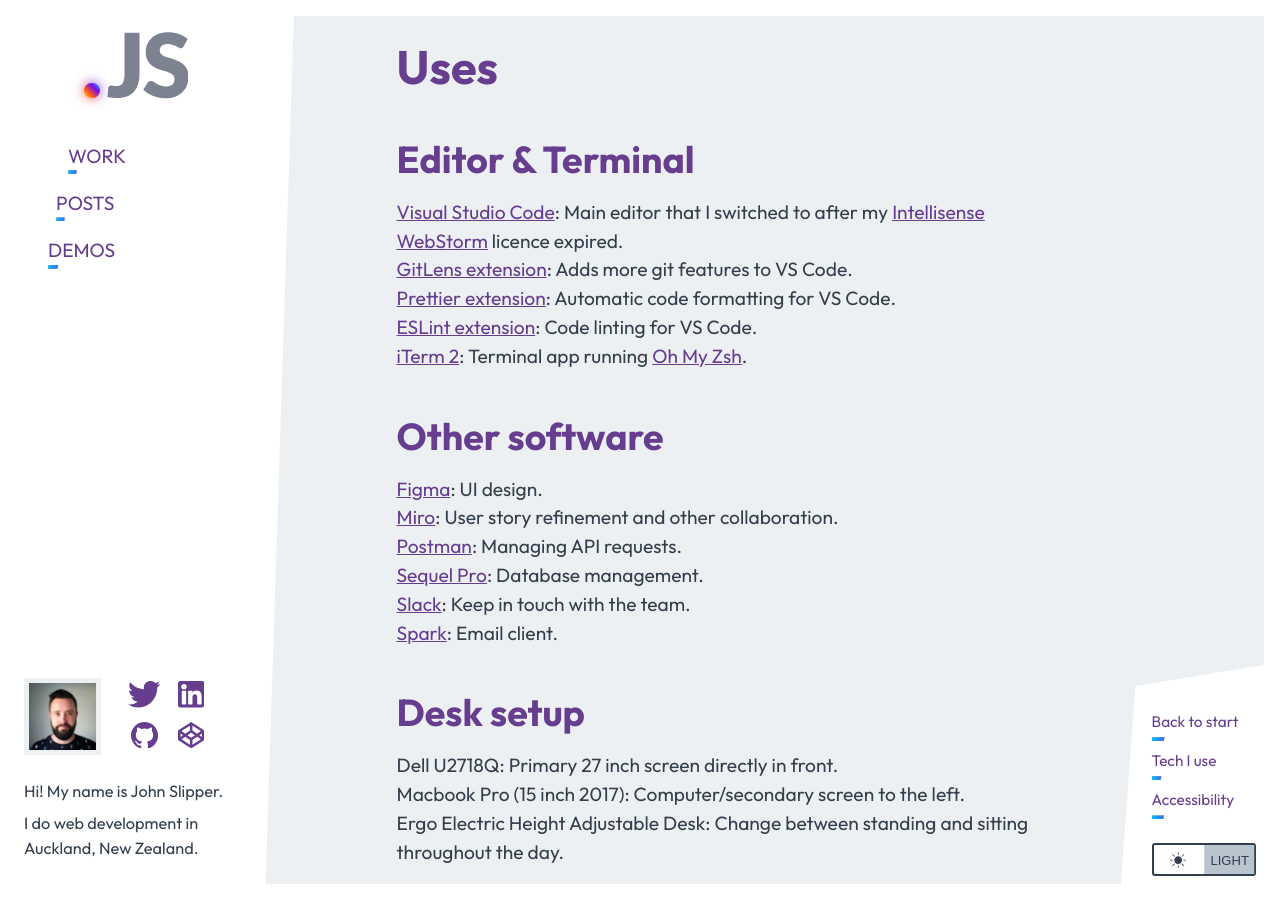
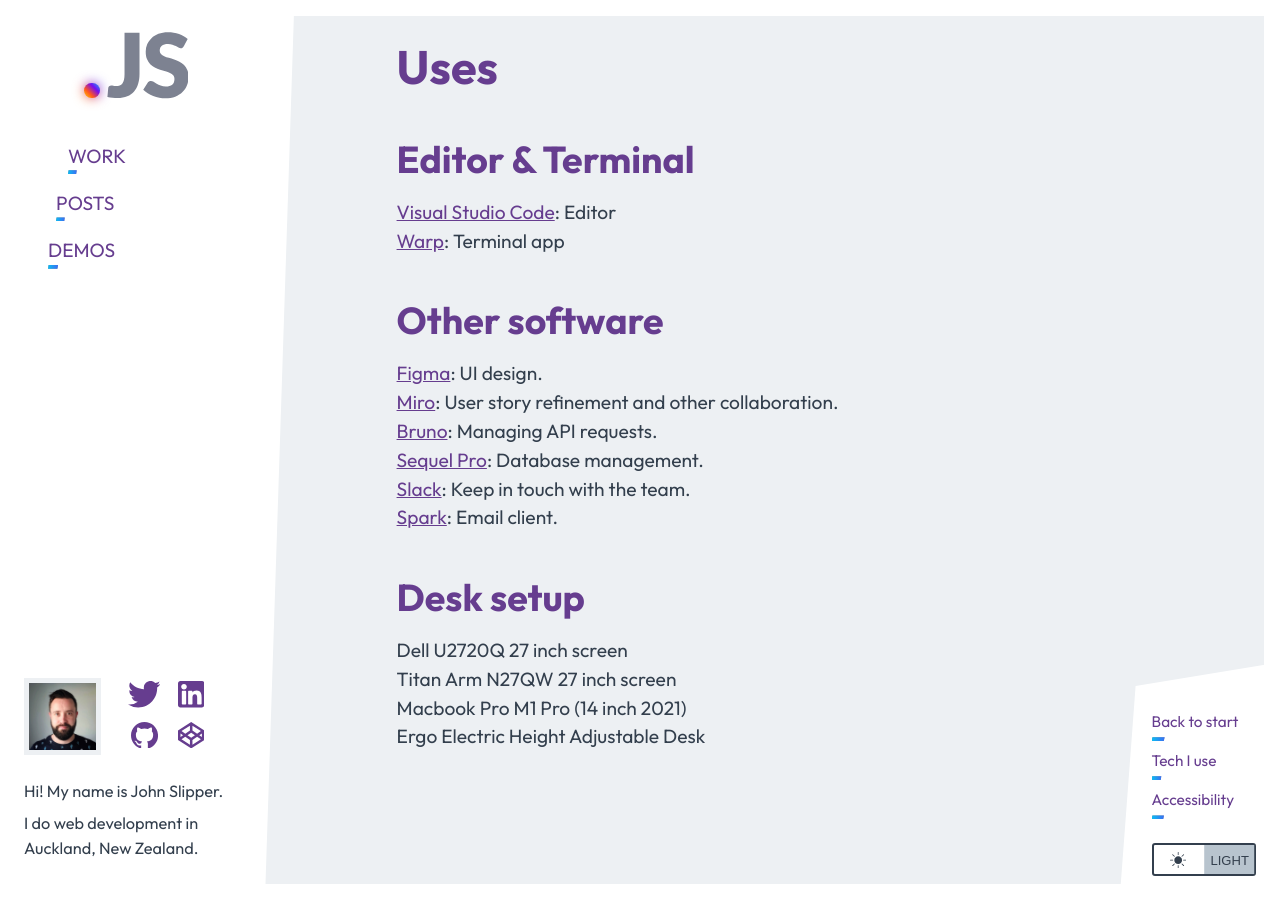
Before and after one commit to johnslipper/johnslipper.github.io, a Jekyll site: the page built from uses/index.md, in a window 1280 px wide. Built offline with Jekyll 4.4.1, drawn with Linux system fonts in a browser that asks for light colours.

Commit message:
Update uses page

```diff
--- a/uses/index.md
+++ b/uses/index.md
@@ -7,23 +7,21 @@
 
 ## Editor & Terminal
 
--   [Visual Studio Code](https://code.visualstudio.com/): Main editor that I switched to after my [Intellisense WebStorm](https://www.jetbrains.com/webstorm/) licence expired.
--   [GitLens extension](https://gitlens.amod.io/): Adds more git features to VS Code.
--   [Prettier extension](https://marketplace.visualstudio.com/items?itemName=esbenp.prettier-vscode): Automatic code formatting for VS Code.
--   [ESLint extension](https://marketplace.visualstudio.com/items?itemName=dbaeumer.vscode-eslint): Code linting for VS Code.
--   [iTerm 2](https://www.iterm2.com/): Terminal app running [Oh My Zsh](https://ohmyz.sh/).
+-   [Visual Studio Code](https://code.visualstudio.com/): Editor
+-   [Warp](https://www.warp.dev/): Terminal app
 
 ## Other software
 
 -   [Figma](https://www.figma.com/): UI design.
 -   [Miro](https://www.miro.com/): User story refinement and other collaboration.
--   [Postman](https://www.postman.com/): Managing API requests.
+-   [Bruno](https://www.usebruno.com/): Managing API requests.
 -   [Sequel Pro](https://www.sequelpro.com/): Database management.
 -   [Slack](https://slack.com): Keep in touch with the team.
 -   [Spark](https://sparkmailapp.com/): Email client.
 
 ## Desk setup
 
--   Dell U2718Q: Primary 27 inch screen directly in front.
--   Macbook Pro (15 inch 2017): Computer/secondary screen to the left.
--   Ergo Electric Height Adjustable Desk: Change between standing and sitting throughout the day.
+-   Dell U2720Q 27 inch screen
+-   Titan Arm N27QW 27 inch screen
+-   Macbook Pro M1 Pro (14 inch 2021)
+-   Ergo Electric Height Adjustable Desk
```
